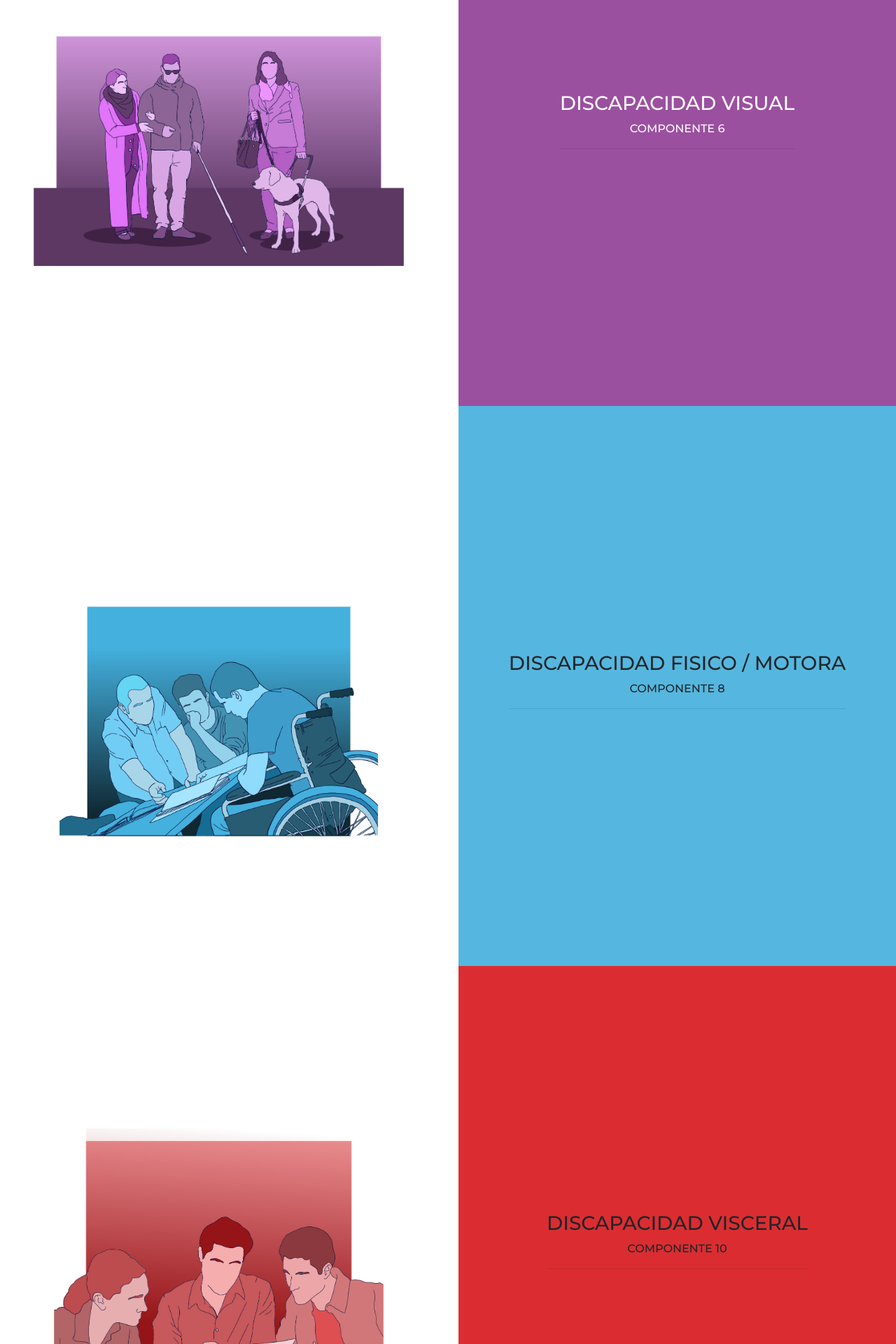
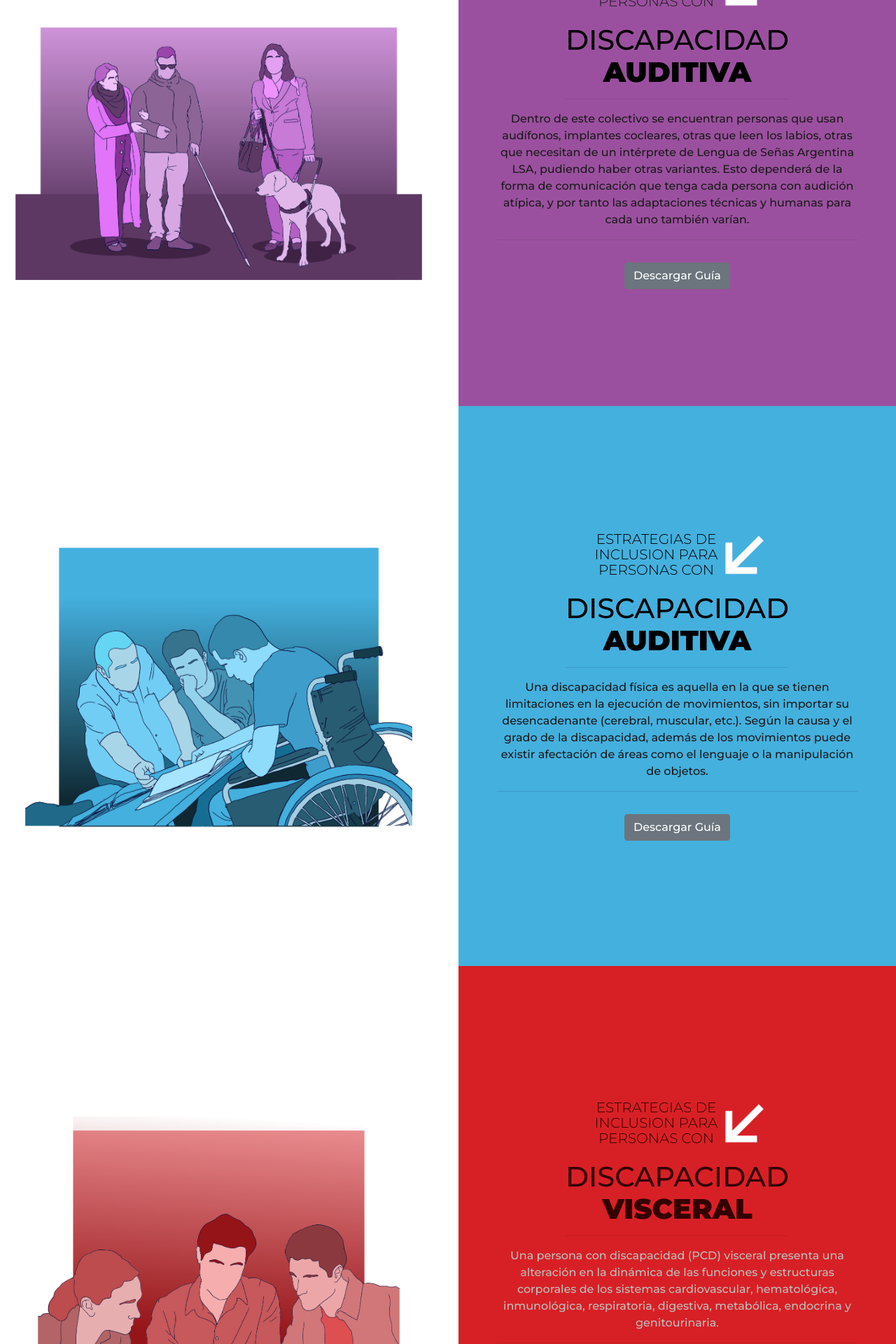
Before and after one commit to gabrielgila/disability-site, a React (Create React App) app: page /inicio in a window 1280 px wide. Shown: the part 1820-3740 px from the top of the page at 70% size. Built offline with nearby package versions, Linux system fonts and the light colour scheme.

Commit message:
Paragraph ok

```diff
--- a/src/components/EightComponent.js
+++ b/src/components/EightComponent.js
@@ -1,10 +1,12 @@
 import React from 'react';
+import {Button} from "reactstrap";
 
-function Second() {
+function Eight() {
 
     const divStyle = {
         height: '100vh',
-        backgroundColor: '#55b7df',
+        color: '#1a1a1a',
+        backgroundColor: '#44b0de',
         textAlign: 'center',
         alignContent: 'center',
         display: 'flex',
@@ -12,17 +14,78 @@ function Second() {
         alignItems: 'center'
     };
 
+    const pStyle = {
+        fontWeight: "500",
+    };
+
+    const wordStyle = {
+        paddingTop: "20px",
+        fontWeight: "500",
+        textAlign: "right",
+        color: "black",
+        margin: "0 0 0 0",
+    };
+
+    const wordStyleBold = {
+        fontWeight: "900",
+        textAlign: "center",
+        color: "black",
+        margin: "0 0px 0 0",
+        lineHeight: "1.1"
+    };
+
+    const stratStyle = {
+        fontWeight: "300",
+        textAlign: "center",
+        color: "black",
+        position: 'relative',
+        marginRight: "60px",
+        margin: "0 60px 0 0",
+        lineHeight: "1.1"
+    };
+
+    const arrowStyle = {
+        position: 'absolute',
+        marginTop: '0%',
+        marginLeft: '30%',
+        height: '10vh',
+        transform: 'translate(-50%,-88%)',
+    };
+
     return(
         <div style={divStyle}>
-            <div className="row">
-                <div className="col-12">
-                    <h3>DISCAPACIDAD FISICO / MOTORA</h3>
-                    <p>COMPONENTE 8</p>
+            <div className="row justify-content-center">
+                <div className="col-0">
+                    <div className="col-12 container">
+                        <h5 style={stratStyle}>ESTRATEGIAS DE</h5>
+                        <h5 style={stratStyle}>INCLUSION PARA</h5>
+                        <h5 style={stratStyle}>PERSONAS CON</h5>
+                        <img className="" style={arrowStyle}
+                             src={`${process.env.PUBLIC_URL}/assets/images/arrow_white.png`}
+                             alt="FlechaBlanca"/>
+                    </div>
+                    <h1 style={wordStyle}>DISCAPACIDAD</h1>
+                    <h1 style={wordStyleBold}>AUDITIVA</h1>
                     <hr />
+                </div>
+                <div className="col-10">
+                    <div>
+                        <p style={pStyle} className="">Una discapacidad física es aquella en la que se tienen
+                            limitaciones en la ejecución de movimientos, sin importar
+                            su desencadenante (cerebral, muscular, etc.).
+                            Según la causa y el grado de la discapacidad, además de los
+                            movimientos puede existir afectación de áreas como el
+                            lenguaje o la manipulación de objetos.
+                        </p>
+                        <hr />
+                    </div>
+                    <div className="pt-3">
+                        <Button color="secondary">Descargar Guía</Button>{' '}
+                    </div>
                 </div>
             </div>
         </div>
     );
 }
 
-export default Second;
+export default Eight;
--- a/src/components/FifthComponent.js
+++ b/src/components/FifthComponent.js
@@ -12,7 +12,7 @@ function Fifth() {
     };
 
     const imgStyle = {
-        height: '50vh'
+        height: '55vh'
     };
 
     return(
--- a/src/components/FourthComponent.js
+++ b/src/components/FourthComponent.js
@@ -83,7 +83,9 @@ function Fourth() {
                         <hr />
                     </div>
                     <div className="pt-3">
-                        <Button color="secondary">Descargar Guía</Button>{' '}
+                        <button className="btn btn-primary btn-round">
+                            Descargar Guía
+                        </button>
                     </div>
                 </div>
             </div>
--- a/src/components/NinethComponent.js
+++ b/src/components/NinethComponent.js
@@ -12,7 +12,7 @@ function Nineth() {
     };
 
     const imgStyle = {
-        height: '50vh'
+        height: '55vh'
     };
 
     return(
--- a/src/components/SeventhComponent.js
+++ b/src/components/SeventhComponent.js
@@ -12,14 +12,14 @@ function Seventh() {
     };
 
     const imgStyle = {
-        height: '80vh'
+        height: '55vh'
     };
 
     return(
         <div style={divStyle}>
             <div className="row">
                 <div className="col-12">
-                    <img className="img-fluid" style={imgStyle}
+                    <img className="" style={imgStyle}
                          src={`${process.env.PUBLIC_URL}/assets/images/image_physic.png`}
                          alt="InicioImagen"/>
                 </div>
--- a/src/components/SixthComponent.js
+++ b/src/components/SixthComponent.js
@@ -1,11 +1,12 @@
 import React from 'react';
+import {Button} from "reactstrap";
 
 function Second() {
 
     const divStyle = {
         height: '100vh',
+        color: '#1a1a1a',
         backgroundColor: '#9b509f',
-        color: 'white',
         textAlign: 'center',
         alignContent: 'center',
         display: 'flex',
@@ -13,13 +14,77 @@ function Second() {
         alignItems: 'center'
     };
 
+    const pStyle = {
+        fontWeight: "500",
+    };
+
+    const wordStyle = {
+        paddingTop: "20px",
+        fontWeight: "500",
+        textAlign: "right",
+        color: "black",
+        margin: "0 0 0 0",
+    };
+
+    const wordStyleBold = {
+        fontWeight: "900",
+        textAlign: "center",
+        color: "black",
+        margin: "0 0px 0 0",
+        lineHeight: "1.1"
+    };
+
+    const stratStyle = {
+        fontWeight: "300",
+        textAlign: "center",
+        color: "#1a1a1a",
+        position: 'relative',
+        marginRight: "60px",
+        margin: "0 60px 0 0",
+        lineHeight: "1.1"
+    };
+
+    const arrowStyle = {
+        position: 'absolute',
+        marginTop: '0%',
+        marginLeft: '30%',
+        height: '10vh',
+        transform: 'translate(-50%,-88%)',
+    };
+
     return(
         <div style={divStyle}>
-            <div className="row">
-                <div className="col-12">
-                    <h3>DISCAPACIDAD VISUAL</h3>
-                    <p>COMPONENTE 6</p>
+            <div className="row justify-content-center">
+                <div className="col-0">
+                    <div className="col-12 container">
+                        <h5 style={stratStyle}>ESTRATEGIAS DE</h5>
+                        <h5 style={stratStyle}>INCLUSION PARA</h5>
+                        <h5 style={stratStyle}>PERSONAS CON</h5>
+                        <img className="" style={arrowStyle}
+                             src={`${process.env.PUBLIC_URL}/assets/images/arrow_white.png`}
+                             alt="FlechaBlanca"/>
+                    </div>
+                    <h1 style={wordStyle}>DISCAPACIDAD</h1>
+                    <h1 style={wordStyleBold}>AUDITIVA</h1>
                     <hr />
+                </div>
+                <div className="col-10">
+                    <div>
+                        <p style={pStyle} className="">Dentro de este colectivo se encuentran personas
+                            que usan audífonos, implantes cocleares, otras
+                            que leen los labios, otras que necesitan de un
+                            intérprete de Lengua de Señas Argentina LSA,
+                            pudiendo haber otras variantes. Esto dependerá
+                            de la forma de comunicación que tenga cada
+                            persona con audición atípica, y por tanto las
+                            adaptaciones técnicas y humanas para cada uno
+                            también varían.
+                        </p>
+                        <hr />
+                    </div>
+                    <div className="pt-3">
+                        <Button color="secondary">Descargar Guía</Button>{' '}
+                    </div>
                 </div>
             </div>
         </div>
--- a/src/components/TenthComponent.js
+++ b/src/components/TenthComponent.js
@@ -1,10 +1,12 @@
 import React from 'react';
+import {Button} from "reactstrap";
 
 function Tenth() {
 
     const divStyle = {
         height: '100vh',
-        backgroundColor: '#db2d31',
+        color: '#bfbfbf',
+        backgroundColor: '#d72025',
         textAlign: 'center',
         alignContent: 'center',
         display: 'flex',
@@ -12,13 +14,74 @@ function Tenth() {
         alignItems: 'center'
     };
 
+    const pStyle = {
+        fontWeight: "500",
+    };
+
+    const wordStyle = {
+        paddingTop: "20px",
+        fontWeight: "500",
+        textAlign: "right",
+        color: "#330000",
+        margin: "0 0 0 0",
+    };
+
+    const wordStyleBold = {
+        fontWeight: "900",
+        textAlign: "center",
+        color: "#330000",
+        margin: "0 0px 0 0",
+        lineHeight: "1.1"
+    };
+
+    const stratStyle = {
+        fontWeight: "300",
+        textAlign: "center",
+        color: "#330000",
+        position: 'relative',
+        marginRight: "60px",
+        margin: "0 60px 0 0",
+        lineHeight: "1.1"
+    };
+
+    const arrowStyle = {
+        position: 'absolute',
+        marginTop: '0%',
+        marginLeft: '30%',
+        height: '10vh',
+        transform: 'translate(-50%,-88%)',
+    };
+
     return(
         <div style={divStyle}>
-            <div className="row">
-                <div className="col-12">
-                    <h3>DISCAPACIDAD VISCERAL</h3>
-                    <p>COMPONENTE 10</p>
+            <div className="row justify-content-center">
+                <div className="col-0">
+                    <div className="col-12 container">
+                        <h5 style={stratStyle}>ESTRATEGIAS DE</h5>
+                        <h5 style={stratStyle}>INCLUSION PARA</h5>
+                        <h5 style={stratStyle}>PERSONAS CON</h5>
+                        <img className="" style={arrowStyle}
+                             src={`${process.env.PUBLIC_URL}/assets/images/arrow_white.png`}
+                             alt="FlechaBlanca"/>
+                    </div>
+                    <h1 style={wordStyle}>DISCAPACIDAD</h1>
+                    <h1 style={wordStyleBold}>VISCERAL</h1>
                     <hr />
+                </div>
+                <div className="col-10">
+                    <div>
+                        <p style={pStyle} className="">Una persona con discapacidad (PCD) visceral
+                            presenta una alteración en la dinámica de las
+                            funciones y estructuras corporales de los sistemas
+                            cardiovascular, hematológica, inmunológica,
+                            respiratoria, digestiva, metabólica, endocrina y
+                            genitourinaria.
+                        </p>
+                        <hr />
+                    </div>
+                    <div className="pt-3">
+                        <Button color="secondary">Descargar Guía</Button>{' '}
+                    </div>
                 </div>
             </div>
         </div>
--- a/src/components/ThirdComponent.js
+++ b/src/components/ThirdComponent.js
@@ -15,14 +15,6 @@ function Third() {
     const imgStyle = {
         height: '60vh',
         position: 'relative'
-    };
-
-    const arrowStyle = {
-        position: 'absolute',
-        marginTop: '50%',
-        marginLeft: '50%',
-        transform: 'translate(-69%,-70%)',
-        height: '80vh',
     };
 
     return(
```
Also changed, not shown: public/assets/images/image_physic.png.
